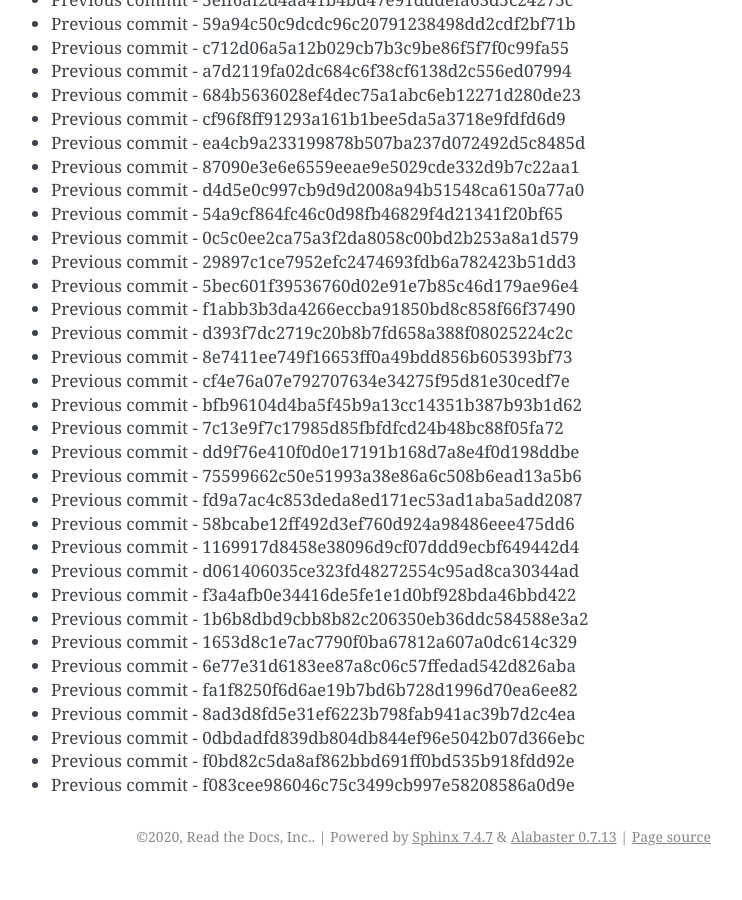
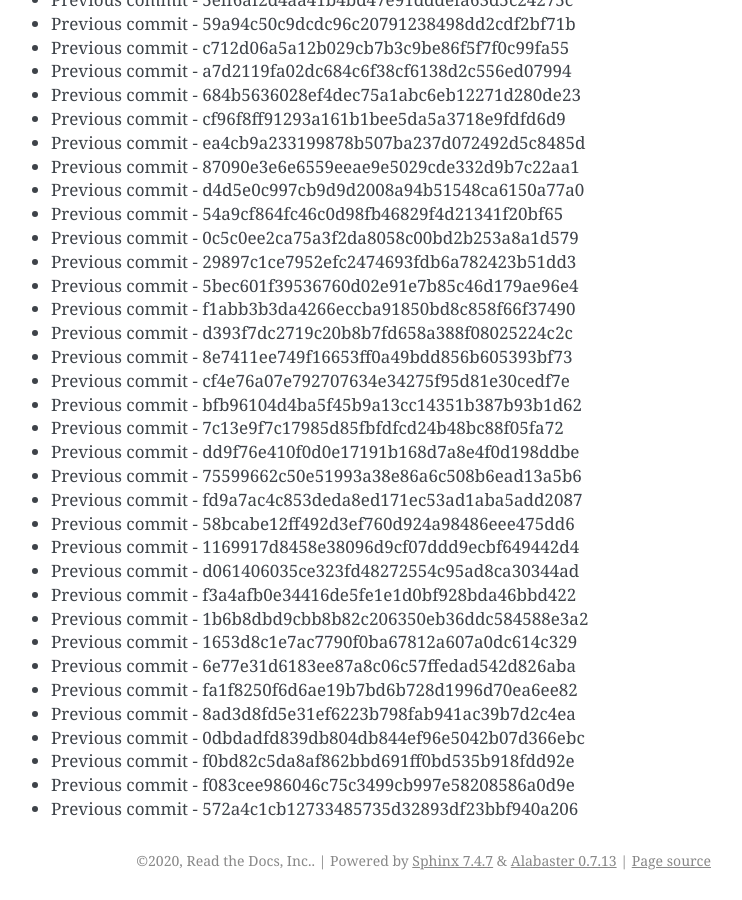
Before and after one commit to readthedocs/rtd-git-stresstest, a Sphinx documentation site: the page built from docs/updates.rst, in a window 1280 px wide and 900 px high, scrolled down 55198 px. Shown: the whole window, without its empty margins (399-1141 px from the left). Built offline with Sphinx 7.4.7, drawn with Linux system fonts in a browser that asks for light colours; before the commit the page ends 56074 px from its top, so only the background shows below that.

Commit message:
Generating commit from previous: 572a4c1cb12733485735d32893df23bbf940a206

```diff
--- a/docs/updates.rst
+++ b/docs/updates.rst
@@ -2351,3 +2351,4 @@ It can be tested for any performance characteristics.
 * Previous commit - 0dbdadfd839db804db844ef96e5042b07d366ebc
 * Previous commit - f0bd82c5da8af862bbd691ff0bd535b918fdd92e
 * Previous commit - f083cee986046c75c3499cb997e58208586a0d9e
+* Previous commit - 572a4c1cb12733485735d32893df23bbf940a206
```
